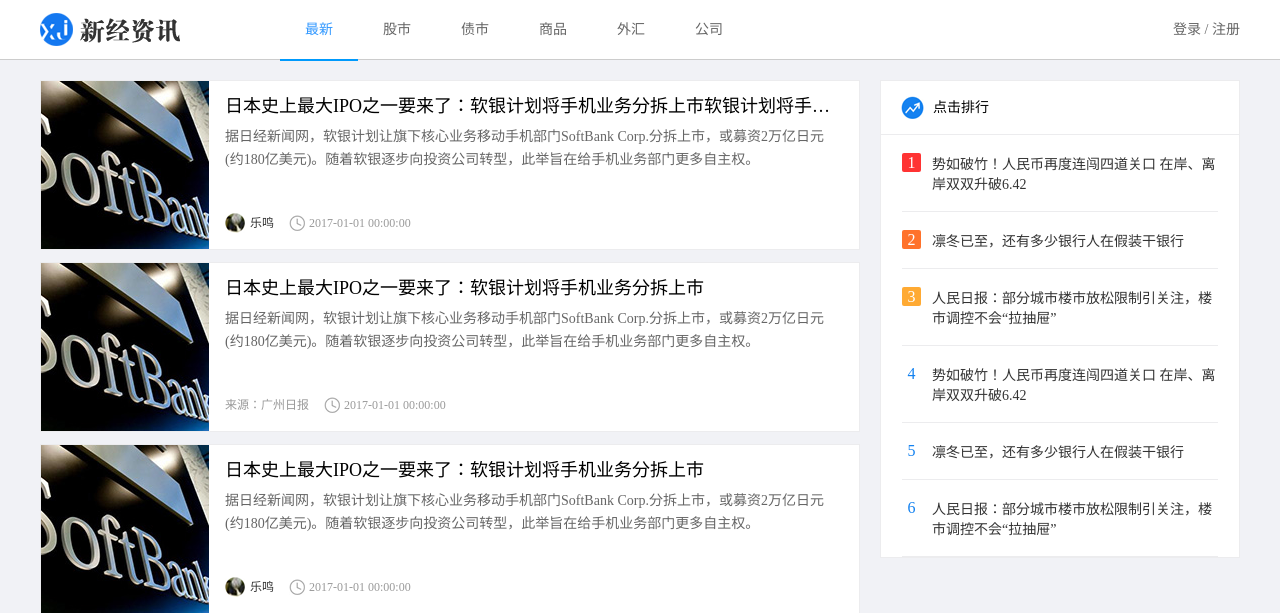
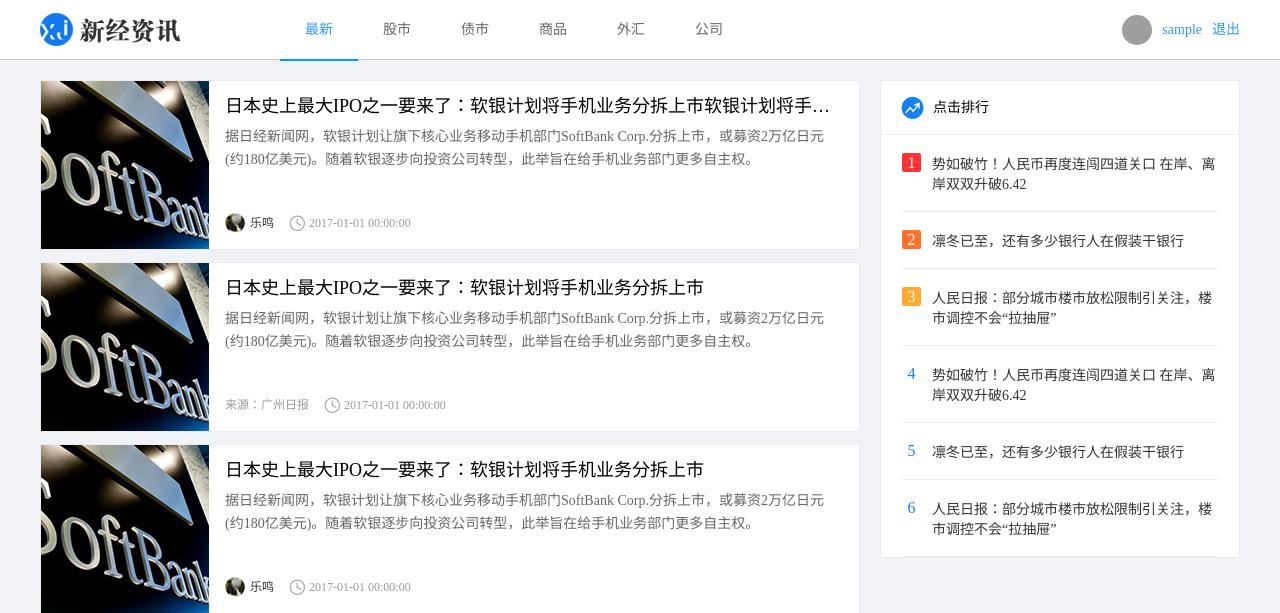
Before and after one commit to GUJIAXINgithub/information, a Flask app: page / in a window 1280 px wide. Shown: the top 613 px of the page. Run offline with Flask 2, Linux system fonts and the light colour scheme; the visitor is signed in with stand-in values (Sample User, id 1); tables that the repository leaves empty hold one stand-in row (values such as "Sample post"); parts of the project's set-up code (start-up, migrations or seed data) failed here and were passed over; grey boxes are pictures that could not be loaded.

Commit message:
登录效果展示的前后端代码实现

```diff
--- a/info/modules/index/views.py
+++ b/info/modules/index/views.py
@@ -1,12 +1,29 @@
-from flask import render_template, current_app
-
-from info import redis_store
+from flask import render_template, current_app, session, jsonify
 from info.modules.index import index_blue
+from info.models import User
+from info.utils.response_code import RET
 
 
 @index_blue.route('/')
 def index():
-    return render_template('news/index.html')
+    # 从session中获取用户的id
+    user = None
+    user_id = session.get('id', None)
+
+    # 通过id获取用户信息，传给后台
+    if user_id:
+        try:
+            user = User.query.filter(User.id == user_id).first()
+        except Exception as e:
+            current_app.logger.error(e)
+            return jsonify(errno=RET.DBERR, errmsg='查询失败')
+
+    data = {
+        "user": user.to_dict() if user else None
+    }
+
+    return render_template('news/index.html',
+                           data=data)
 
 
 @index_blue.route('/favicon.ico')
--- a/info/static/news/css/main.css
+++ b/info/static/news/css/main.css
@@ -68,7 +68,6 @@ body{
     height:30px;
     overflow: hidden;
     margin-top:15px;
-    display:none;
 }
 
 .user_login img{
--- a/info/static/news/js/main.js
+++ b/info/static/news/js/main.js
@@ -40,18 +40,19 @@ $(function(){
         $(this).children('input').focus()
     });
 
-	// $('.form_group input').on('blur focusout',function(){
-	// 	$(this).parent().removeClass('hotline');
-	// 	var val = $(this).val();
-	// 	if(val=='')
-	// 	{
-	// 		$(this).siblings('.input_tip').animate({'top':22,'font-size':14},'fast');
-	// 	}
-	// })
+    $('.form_group input').on('focusin',function(){
+        $(this).siblings('.input_tip').animate({'top':-5,'font-size':12},'fast');
+        $(this).parent().addClass('hotline');
+    });
+
     // 输入框失去焦点，如果输入框为空，则提示文字下移
-    $('.form_group input').on('focusin',function(){
-        $(this).siblings('.input_tip').animate({'top':-5,'font-size':12},'fast')
-        $(this).parent().addClass('hotline');
+    $('.form_group input').on('blur focusout',function(){
+        $(this).parent().removeClass('hotline');
+        var val = $(this).val();
+        if(val=='')
+        {
+            $(this).siblings('.input_tip').animate({'top':22,'font-size':14},'fast');
+        }
     });
 
 
--- a/info/templates/news/index.html
+++ b/info/templates/news/index.html
@@ -21,15 +21,17 @@
                 <li data-cid="4"><a href="javascript:;">外汇</a></li>
                 <li data-cid="5"><a href="javascript:;">公司</a></li>
             </ul>
-            <div class="user_btns fr">
-                <a href="javascript:;" class="login_btn">登录</a> / <a href="javascript:;" class="register_btn">注册</a>
-            </div>
-            <!-- 用户登录后显示下面，隐藏上面 -->
-            <div class="user_login fr">
-                <img src="../../static/news/images/person01.png" class="lgin_pic">
-                <a href="#">用户张三</a>
+            {% if data.user %}
+                <div class="user_login fr">
+                <img src="{% if data.user.avatar_url %} data.user_info.avatar_url {% else %}../../static/news/images/person01.png{% endif %}" class="lgin_pic">
+                <a href="#">{{ data.user.nick_name }}</a>
                 <a href="#">退出</a>
             </div>
+            {% else %}
+                <div class="user_btns fr">
+                <a href="javascript:" class="login_btn">登录</a> / <a href="javascript:;" class="register_btn">注册</a>
+            </div>
+            {% endif %}
         </div>
     </div>
 
```
